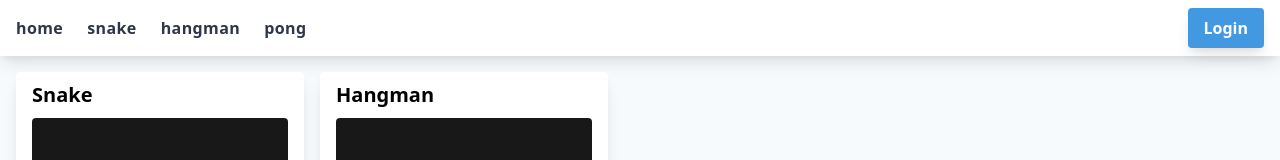
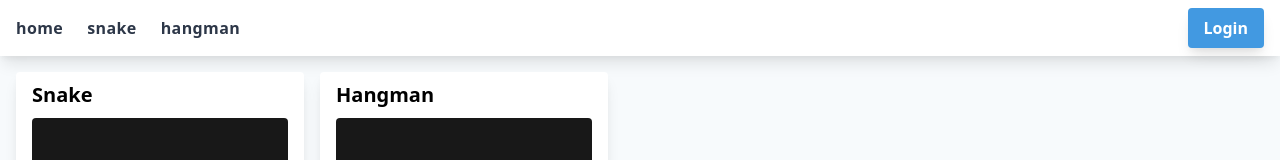
Before and after one commit to Joehoel/joel.ga, a Vue app: page / in a window 1280 px wide. Shown: the top 160 px of the page. Built offline with nearby package versions, Linux system fonts and the light colour scheme; no server answers; what vuefire would draw is missing.

Commit message:
Removed pong route

```diff
--- a/src/components/Header.vue
+++ b/src/components/Header.vue
@@ -53,10 +53,10 @@ export default {
 				name: "hangman",
 				path: "/hangman",
 			},
-			{
-				name: "pong",
-				path: "/pong",
-			},
+			// {
+			// 	name: "pong",
+			// 	path: "/pong",
+			// },
 		];
 
 		return { user, logout, routes };
```
